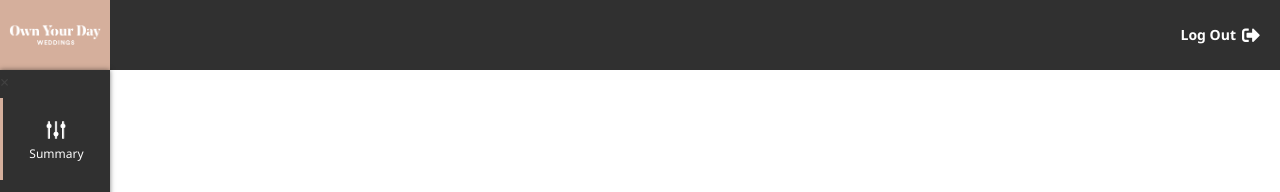
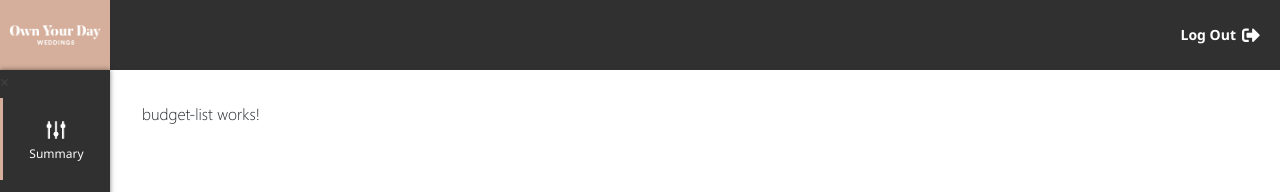
Before and after one commit to rohitstpark/yod, an Angular app: page /budget in a window 1280 px wide. Before the commit this address led to /. Shown: the top 192 px of the page. Built offline with nearby package versions, Linux system fonts and the light colour scheme.

Commit message:
create budget module

```diff
--- a/src/app/app.routing.ts
+++ b/src/app/app.routing.ts
@@ -7,6 +7,11 @@ const routes: Routes = [
     loadChildren: () =>
       import('./todo/todo.module').then((mod) => mod.TodoModule),
   },
+  {
+    path: 'budget',
+    loadChildren: () =>
+      import('./budget/budget.module').then((mod) => mod.BudgetModule),
+  },
 ];
 
 @NgModule({
--- /dev/null
+++ b/src/app/budget/budget-list/budget-list.component.html
@@ -0,0 +1 @@
+<p>budget-list works!</p>
--- /dev/null
+++ b/src/app/budget/budget-list/budget-list.component.ts
@@ -0,0 +1,15 @@
+import { Component, OnInit } from '@angular/core';
+
+@Component({
+  selector: 'app-budget-list',
+  templateUrl: './budget-list.component.html',
+  styleUrls: ['./budget-list.component.css']
+})
+export class BudgetListComponent implements OnInit {
+
+  constructor() { }
+
+  ngOnInit(): void {
+  }
+
+}
--- a/src/app/todo/todo.routing.ts
+++ b/src/app/todo/todo.routing.ts
@@ -1,6 +1,7 @@
 import { NgModule } from '@angular/core';
 import { Routes, RouterModule } from '@angular/router';
 import { TodoListComponent } from './todo-list/todo-list.component';
+
 const routes: Routes = [
   {
     path: '',
```
Also changed, not shown: src/app/budget/budget-routing.module.ts (added, +14 -0 lines), src/app/budget/budget.module.ts (added, +21 -0 lines), src/app/budget/budget-list/budget-list.component.css (added).
